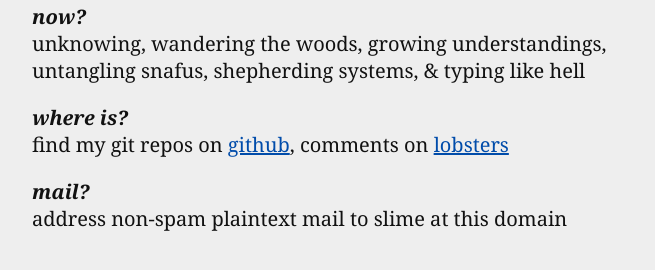
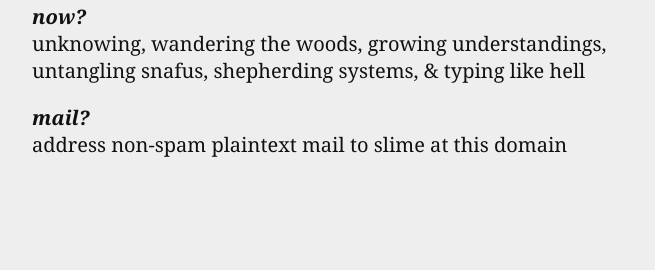
Before and after one commit to 012456/homepage-www, a plain HTML site: page docs/index.html in a window 1280 px wide. Shown: the part 358-628 px from the top of the page, without its empty margins (308-963 px from the left). Drawn offline with Linux system fonts and the light colour scheme.

Commit message:
Remove links from homepage

```diff
--- a/docs/index.html
+++ b/docs/index.html
@@ -22,10 +22,6 @@ untangling snafus,
 shepherding systems, &amp;
 typing like hell</p>
 
-<p><strong><em>where is?</em></strong><br/>
-find my git repos on <a href="https://github.com/frogmold">github</a>,
-comments on <a href="https://lobste.rs/u/slime">lobsters</a></p>
-
 <p><strong><em>mail?</em></strong><br/>
 address non-spam plaintext mail to slime at this domain</p>
 
```
Also changed, not shown: 1 other file.
